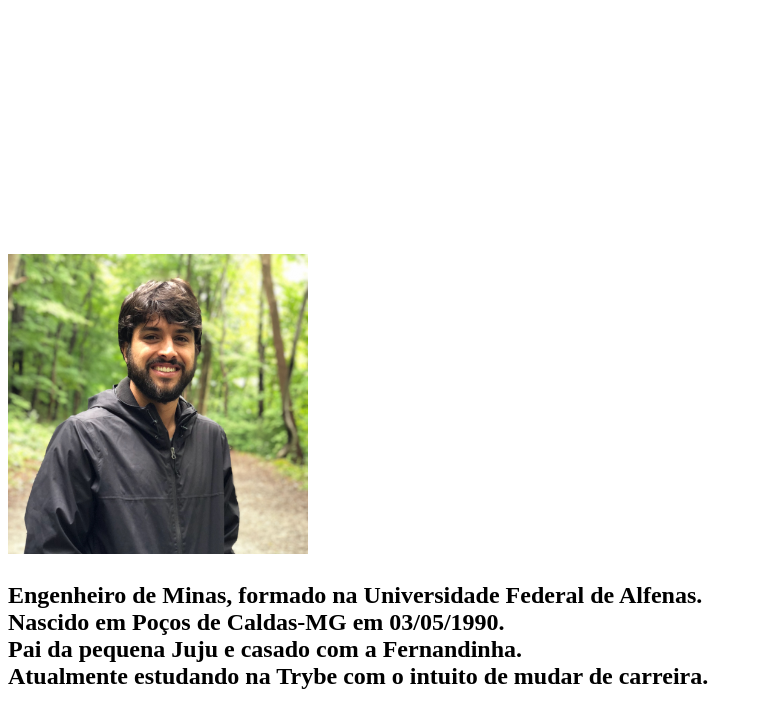
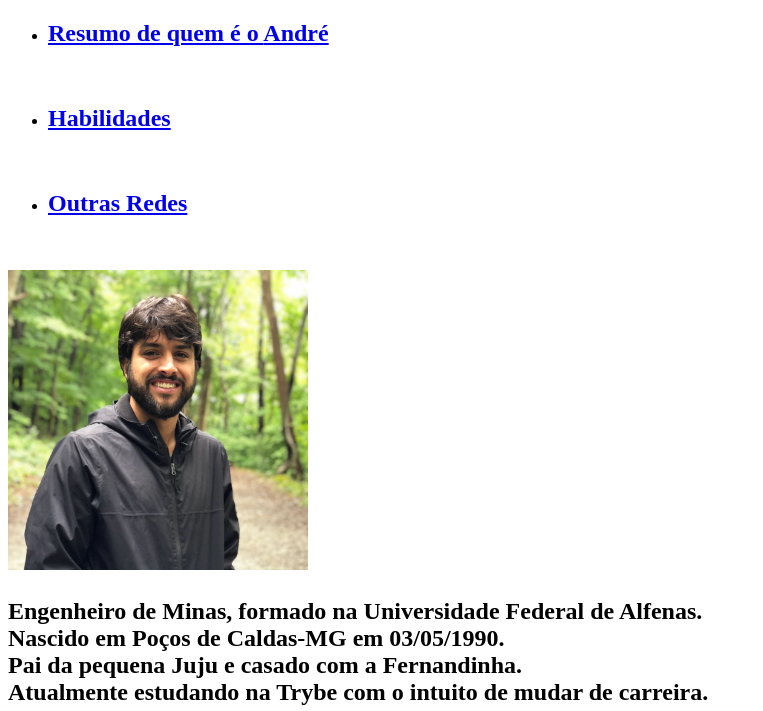
Before and after one commit to AndreSanpe/AndreSanpe.github.io, a plain HTML site: page index.html in a window 1280 px wide. Shown: the part 60-771 px from the top of the page, without its empty margins (0-763 px from the left). Drawn offline with Linux system fonts and the light colour scheme.

Commit message:
Link interno para as seções

```diff
--- a/index.html
+++ b/index.html
@@ -6,11 +6,16 @@
     </head>
     <body>
         <h1> <a href="#foto">André Santos Pereira</a></h1>
-        <br><br><br><br><br><br><br><br><br><br><br><br><br>
+    <ul>
+        <li><h2><a href="#resumo">Resumo de quem é o <b>André</b></a></h2><br></li>
+        <li><h2><a href="#habilidades">Habilidades</a></h2><br></li>
+        <li><h2><a href="#redes">Outras Redes</a></h2><br></li>
+    </ul>
+
         <img src="./IMG_0331.jpeg" id= "foto" alt="Foto do André Santos Pereira sorrindo. Ao fundo é possivel ver árvores" width="300px">
-        <h2><p>Engenheiro de Minas, formado na Universidade Federal de Alfenas. <br> Nascido em Poços de Caldas-MG em 03/05/1990. <br> Pai da pequena Juju e casado com a Fernandinha. <br> Atualmente estudando na Trybe com o intuito de mudar de carreira. </p></h2>
+        <h2 id="resumo"><p>Engenheiro de Minas, formado na Universidade Federal de Alfenas. <br> Nascido em Poços de Caldas-MG em 03/05/1990. <br> Pai da pequena Juju e casado com a Fernandinha. <br> Atualmente estudando na Trybe com o intuito de mudar de carreira. </p></h2>
         <p>
-            <h2>Habilidades que mais orgulho</h2>
+            <h2 id="habilidades">Habilidades que mais orgulho</h2>
         <ul>
             <li>Adoro <strong>correr</strong></li>
             <li>Gosto de jogar Tênis</li>
@@ -19,7 +24,7 @@
             <li>Entendo de Eletricidade <i>(Sou técnico em Eletrotécnica)</i></li>
         </ul>
         </p>
-        <p><h2>Outras Redes</h2><br>
+        <p><h2 id="redes">Outras Redes</h2><br>
         <img src="./linkedin.png" alt="logo do linkedin" width="20px">
         <a href="https://www.linkedin.com/in/andresantospereira/" target="_blank"> Linkedin</a><br>
         <img src="./Github.jpg" alt="logo do linkedin" width="20px">
```
